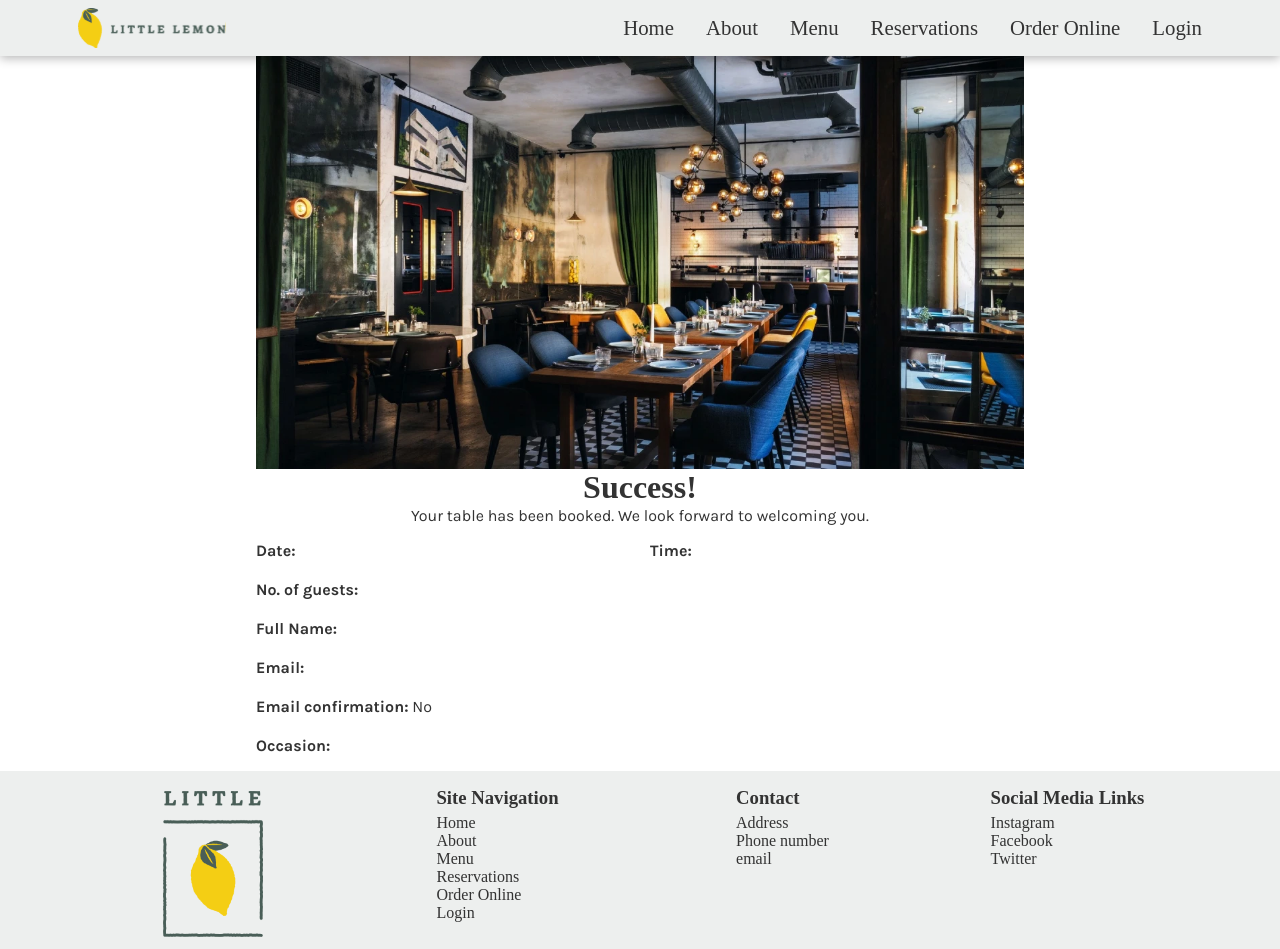
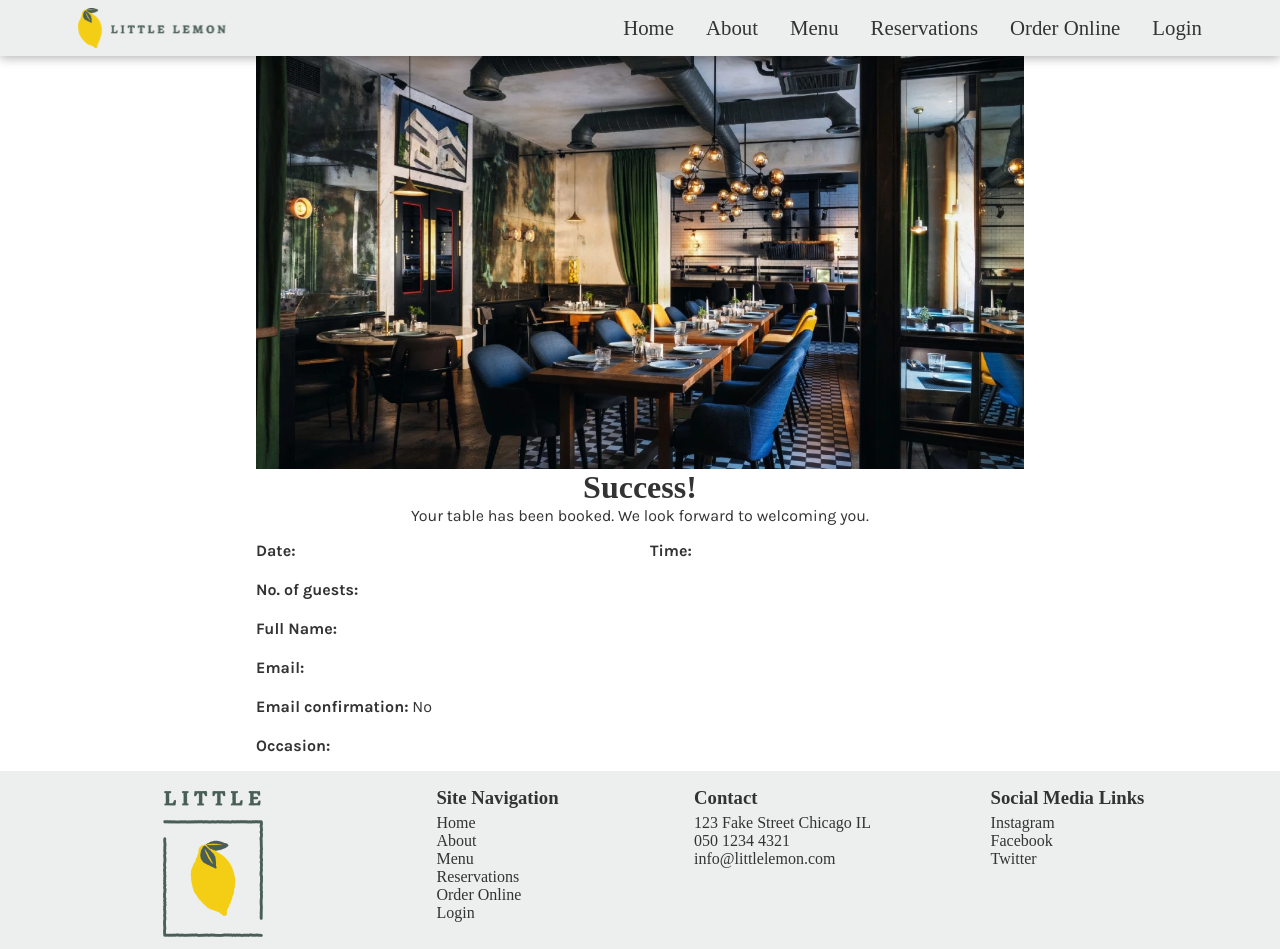
Before and after one commit to hummus-erectus/little-lemon, a React (Create React App) app: page /confirmation in a window 1280 px wide. Shown: the top 949 px of the page. Built offline with nearby package versions, Linux system fonts and the light colour scheme; a web font is replaced by a local one.

Commit message:
Update Footer.jsx

```diff
--- a/src/components/Footer.jsx
+++ b/src/components/Footer.jsx
@@ -22,17 +22,17 @@ function Footer() {
                 <nav>
                     <h3>Contact</h3>
                     <ul>
-                        <li>Address</li>
-                        <li>Phone number</li>
-                        <li>email</li>
+                        <li>123 Fake Street Chicago IL</li>
+                        <li>050 1234 4321</li>
+                        <li>info@littlelemon.com</li>
                     </ul>
                 </nav>
                 <nav>
                     <h3>Social Media Links</h3>
                     <ul>
-                        <li><a href="https://www.instagram.com/" target="_blank">Instagram</a></li>
-                        <li><a href="https://www.facebook.com/" target="_blank">Facebook</a></li>
-                        <li><a href="https://twitter.com/" target="_blank">Twitter</a></li>
+                        <li><a href="https://www.instagram.com/" target="_blank" rel="noreferrer">Instagram</a></li>
+                        <li><a href="https://www.facebook.com/" target="_blank" rel="noreferrer">Facebook</a></li>
+                        <li><a href="https://twitter.com/" target="_blank" rel="noreferrer">Twitter</a></li>
                     </ul>
                 </nav>
             </div>
```
